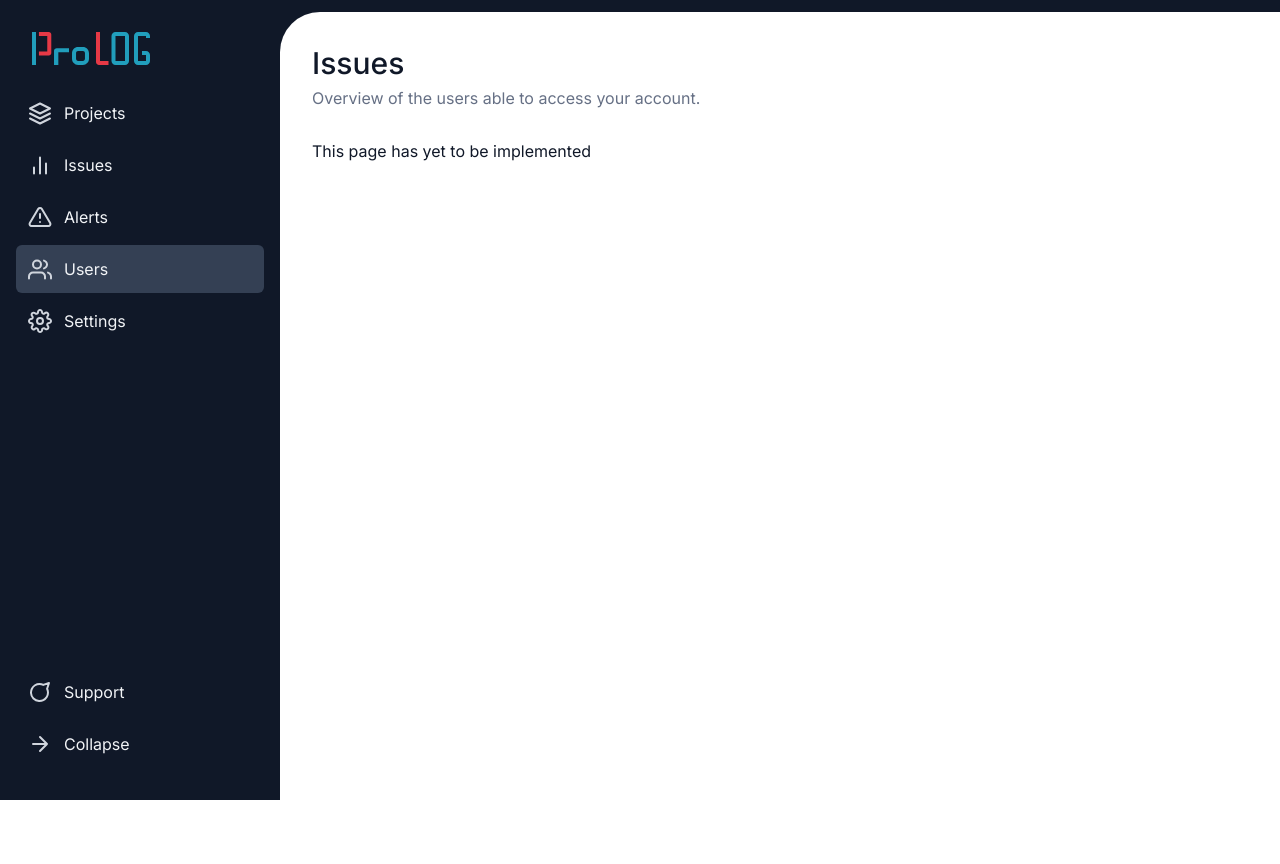
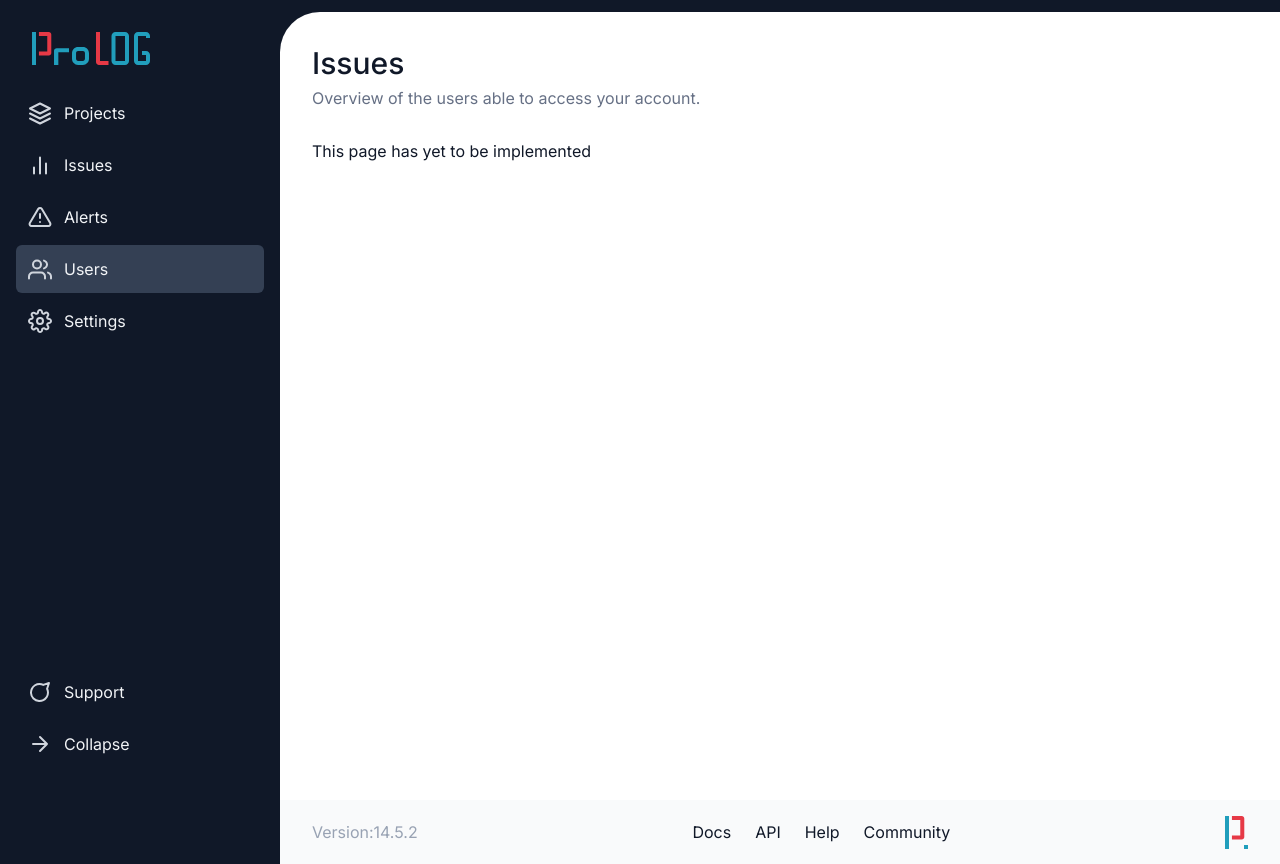
Before and after one commit to profydev/prolog-app-Qinisfighting, a Next.js app: page /dashboard/users in a window 1280 px wide. Before the commit the page ends 800 px from the top, so only its background shows below. Built offline with nearby package versions, Linux system fonts and the light colour scheme.

Commit message:
Footer (#10)
* task1

* task1

* task2

* task3

* task4

* task5

* task5

* task5

* task5

* task6

* task7

* change user number

* fix statues

* statue test

* add footer

* add footer

```diff
--- a/features/layout/page-container/page-container.tsx
+++ b/features/layout/page-container/page-container.tsx
@@ -1,6 +1,8 @@
 import Head from "next/head";
 import { SidebarNavigation } from "../sidebar-navigation";
 import styles from "./page-container.module.scss";
+// eslint-disable-next-line no-restricted-imports
+import Footer from "features/projects/components/footer/Footer";
 
 type PageContainerProps = {
   children: React.ReactNode;
@@ -26,6 +28,7 @@ export function PageContainer({ children, title, info }: PageContainerProps) {
           <div className={styles.info}>{info}</div>
           {children}
         </div>
+        <Footer />
       </main>
     </div>
   );
--- /dev/null
+++ b/features/projects/components/footer/Footer.module.scss
@@ -0,0 +1,54 @@
+@use "@styles/color";
+@use "@styles/breakpoint";
+
+.footer {
+  box-sizing: border-box;
+  background-color: color.$gray-50;
+  height: 177px;
+  padding: 24px;
+  display: flex;
+  flex-direction: column;
+  align-items: center;
+  justify-content: space-between;
+}
+
+.footerMenuItems {
+  display: flex;
+  gap: 24px;
+  order: 1;
+}
+
+.footerMenuItems a {
+  text-decoration: none;
+  color: inherit;
+}
+
+.version {
+  color: color.$gray-400;
+  order: 3;
+  padding: 0;
+}
+
+.logo {
+  order: 2;
+}
+
+@media (min-width: breakpoint.$desktop) {
+  .footer {
+    flex-direction: row;
+    height: 60px;
+    padding: 32px;
+  }
+
+  .version {
+    order: 1;
+  }
+
+  .footerMenuItems {
+    order: 2;
+  }
+
+  .logo {
+    order: 3;
+  }
+}
--- /dev/null
+++ b/features/projects/components/footer/Footer.tsx
@@ -0,0 +1,28 @@
+/* eslint-disable @next/next/no-img-element */
+import { version } from "package.json";
+import styles from "./Footer.module.scss";
+
+const Footer = () => {
+  return (
+    <div id="footer" className={styles.footer}>
+      <p id="version" className={styles.version}>
+        Version:{version}
+      </p>
+      <div id="footerMenuItems" className={styles.footerMenuItems}>
+        <a href="#">Docs</a>
+        <a href="#">API</a>
+        <a href="#">Help</a>
+        <a href="#">Community</a>
+      </div>
+
+      <img
+        id="footerLogo"
+        className={styles.logo}
+        src="/icons/logo-small.svg"
+        alt="Logo"
+      />
+    </div>
+  );
+};
+
+export default Footer;
```
Also changed, not shown: public/icons/Logo.svg (added).
